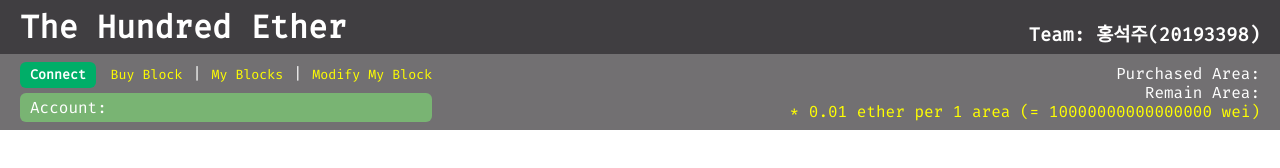
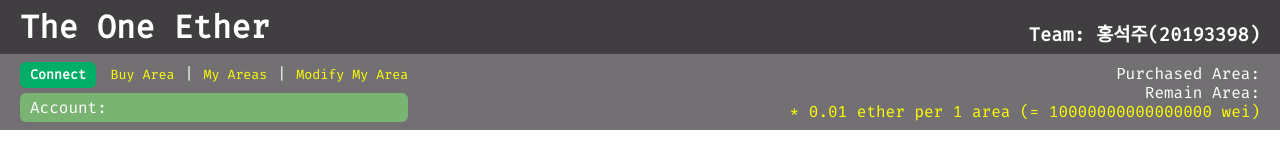
Before and after one commit to hsukju00/the-hundred-ether, a website: page public/index.html in a window 1280 px wide. Shown: the top 168 px of the page. Drawn offline with Linux system fonts and the light colour scheme.

Commit message:
TheOneEther로 수정 (2)

```diff
--- a/package.json
+++ b/package.json
@@ -6,6 +6,6 @@
   },
   "dependencies": {
     "express": "^4.18.2",
-    "web3": "^1.9.0"
+    "web3": "^0.20.7"
   }
 }
--- a/public/index.html
+++ b/public/index.html
@@ -11,7 +11,7 @@
     <body>
         <header>
             <h1>
-                The Hundred Ether
+                The One Ether
             </h1>
             <h3>Team: 홍석주(20193398)</h3>
         </header>
@@ -19,11 +19,11 @@
             <div id="ethereum-account-div">
                 <div>
                     <button id="connect-ethereum-account-btn">Connect</button>
-                    <button type="button" class="command-btn">Buy Block</button>
+                    <button type="button" class="command-btn">Buy Area</button>
                       |
-                    <button type="button" class="command-btn">My Blocks</button>
+                    <button type="button" class="command-btn">My Areas</button>
                       |
-                    <button type="button" class="command-btn">Modify My Block</button>
+                    <button type="button" class="command-btn">Modify My Area</button>
                 </div>
                 <div id="current-account-div">Account: <span id="current-account-span"></span></div>
             </div>
```
Also changed, not shown: 1 other file.
